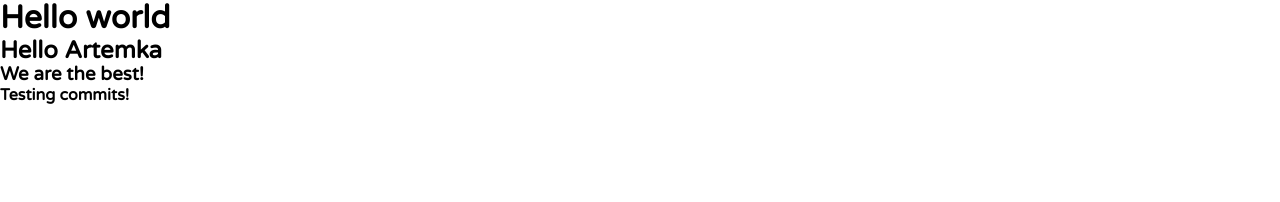
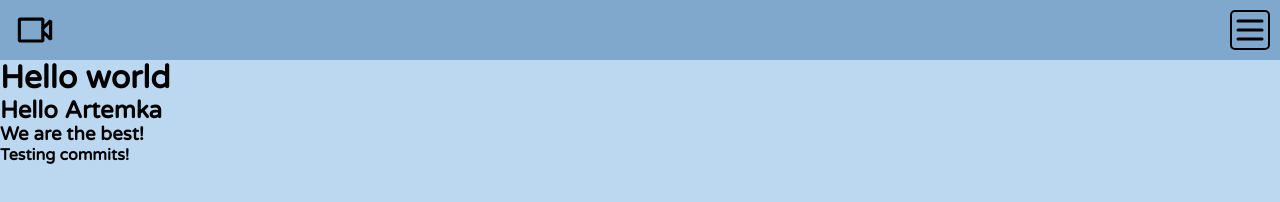
Before and after one commit to Xdecent0/filmify, a plain HTML site: page index.html in a window 1280 px wide. Drawn offline with Linux system fonts and the light colour scheme.

Commit message:
Added basic header UI

```diff
--- a/index.css
+++ b/index.css
@@ -5,4 +5,6 @@ body {
     font-family: var(--main-font), serif;
     font-weight: 700;
     font-style: normal;
+
+    background-color: var(--light-main-color);
 }
--- a/index.html
+++ b/index.html
@@ -7,9 +7,18 @@
     <link rel="preconnect" href="https://fonts.gstatic.com" crossorigin>
     <link href="https://fonts.googleapis.com/css2?family=Comfortaa:wght@300..700&family=Varela+Round&display=swap" rel="stylesheet">
     <link rel="stylesheet" href="./index.css">
+    <link rel="stylesheet" href="./styles/header.css">
     <title>Filmify</title>
 </head>
 <body>
+
+    <header class="header">
+        <a class="logo" href="index.html">
+            <img class="logo__icon" src="assets/icons/temp-logo.svg">
+        </a>
+        <button class="button header__menu-button button--transparent" type="button"><img class="header__menu-button__icon" src="assets/icons/menu.svg"></button>
+    </header>
+
     <h1>Hello world</h1>
     <h2>Hello Artemka</h2>
     <h3>We are the best!</h3>
--- /dev/null
+++ b/styles/header.css
@@ -0,0 +1,43 @@
+.header {
+    width: 100%;
+    height: fit-content;
+
+    display: flex;
+    justify-content: space-between;
+    align-items: center;
+    padding: 5px 10px;
+
+    background-color: var(--light-secondary-color);
+}
+
+.logo {
+    width: 200px;
+    height: 50px;
+}
+
+.logo__icon {
+    height: 100%;
+}
+
+.header__menu-button {
+    width: 40px;
+    height: 40px;
+}
+
+.header__menu-button:hover {
+    cursor: pointer;
+}
+
+.button--transparent {
+    background-color: transparent;
+}
+
+.header__menu-button__icon {
+    width: 100%;
+    height: 100%;
+}
+
+.button {
+    border: 2px solid #000;
+    border-radius: 5px;
+}
```
Also changed, not shown: assets/icons/menu.svg (added), assets/icons/temp-logo.svg (added).
